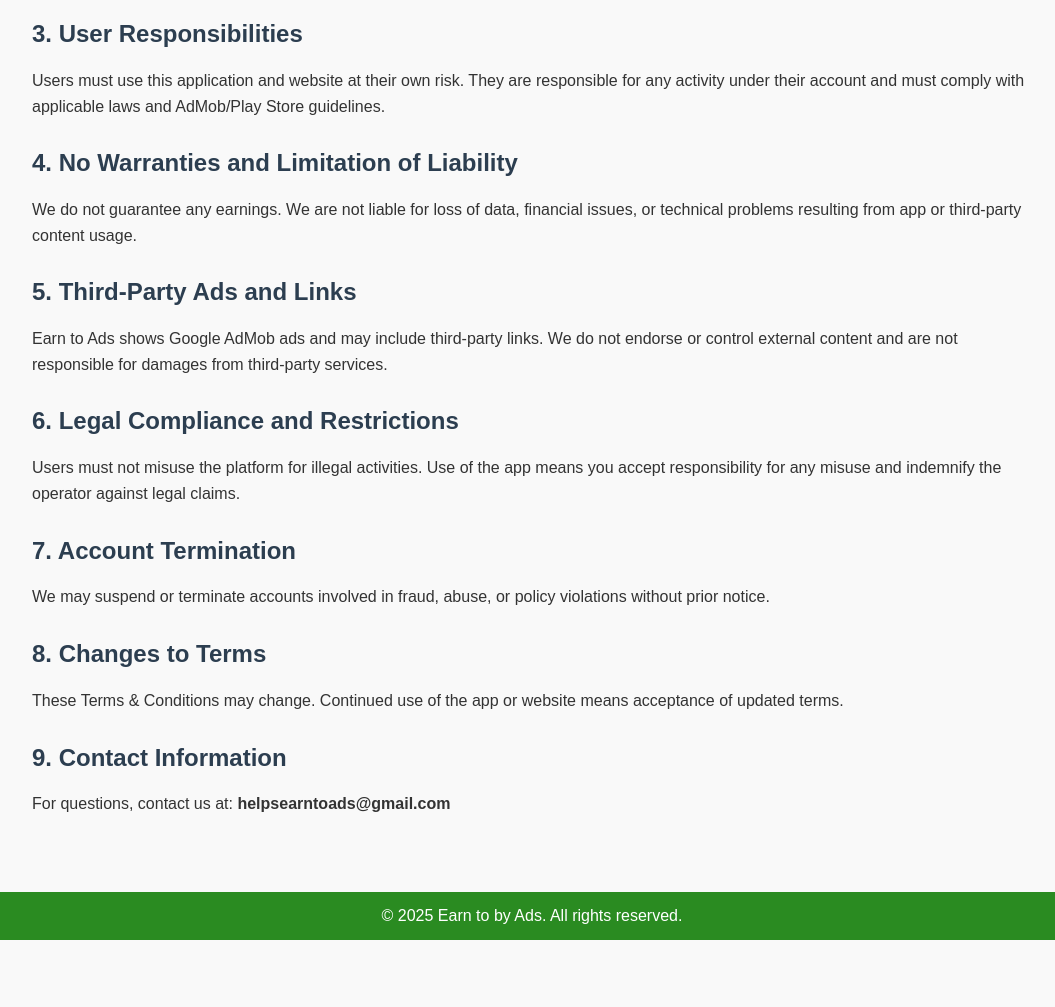
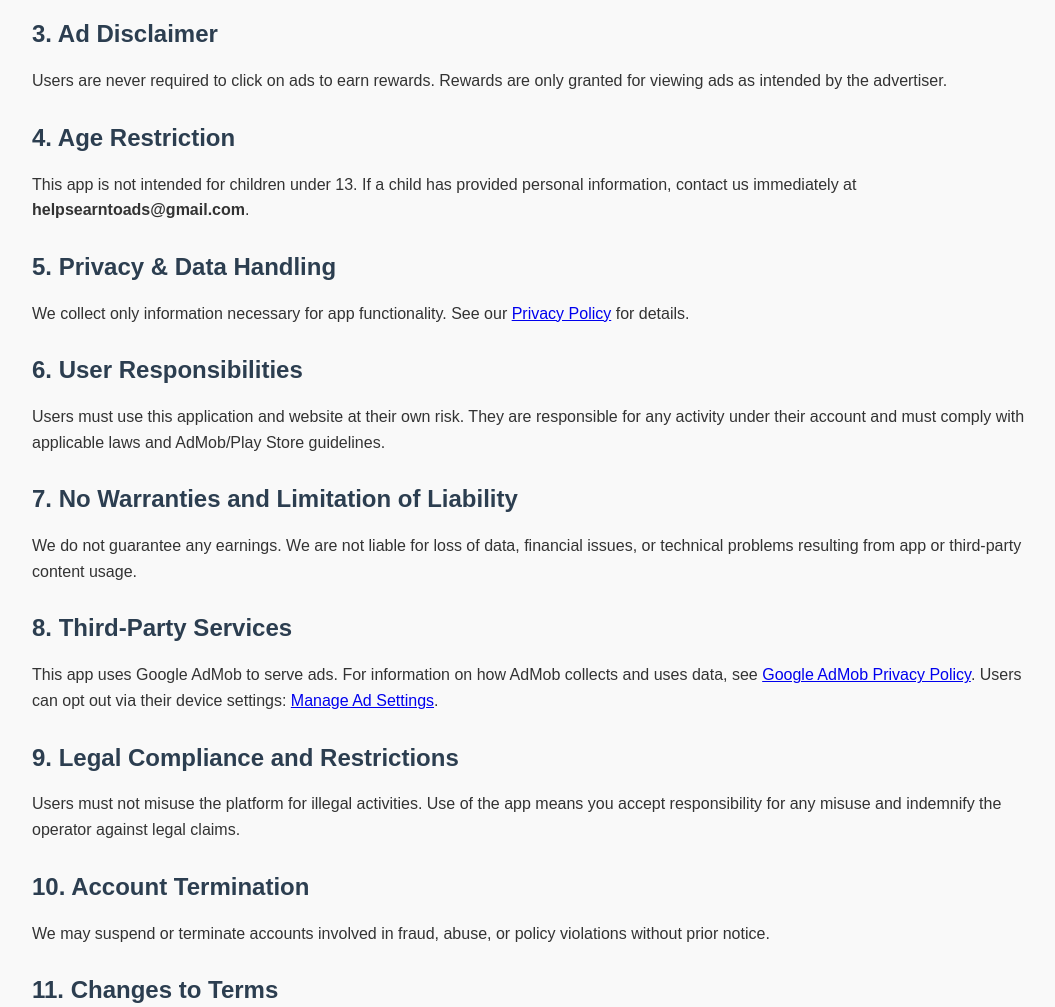
Before and after one commit to Fleepzonsoftech/Earn-to-by-Ads, a plain HTML site: page terms.html in a window 1280 px wide. Shown: the part 360-1367 px from the top of the page, without its empty margins (108-1163 px from the left). Before the commit the page ends 1300 px from the top, so only its background shows below. Drawn offline with Linux system fonts and the light colour scheme.

Commit message:
Update terms.html

```diff
--- a/terms.html
+++ b/terms.html
@@ -4,16 +4,6 @@
   <meta charset="UTF-8">
   <title>Terms & Conditions - Earn to by Ads</title>
   <meta name="viewport" content="width=device-width, initial-scale=1.0">
-
-  <!-- Favicon for all browsers -->
-  <link rel="icon" href="https://earntoads.online/icon.png" type="image/png" sizes="512x512">
-
-  <!-- Apple touch icon for iOS devices -->
-  <link rel="apple-touch-icon" href="https://earntoads.online/icon.png" sizes="512x512">
-
-  <!-- Optional: standard favicon fallback -->
-  <link rel="shortcut icon" href="https://earntoads.online/icon.png" type="image/png">
-
   <style>
     body {
       font-family: Arial, sans-serif;
@@ -50,16 +40,6 @@
       margin-bottom: 15px;
     }
 
-    .ad-section {
-      background: #eaeaea;
-      border: 2px dashed #aaa;
-      text-align: center;
-      padding: 15px;
-      margin: 30px 0;
-      color: #777;
-      font-size: 16px;
-    }
-
     footer {
       background-color: #2a8b21;
       color: white;
@@ -79,17 +59,9 @@
 
   <header>
     <h1>Earn to by Ads - Terms & Conditions</h1>
-
   </header>
 
   <main>
-
-
-
-
-
-
-  </div>
 
     <h2>1. Acceptance of Terms</h2>
     <p>By downloading, accessing, or using the "Earn to by Ads" application or website, users agree to abide by these Terms and Conditions. If you do not agree with these terms, please do not use the app or website.</p>
@@ -97,36 +69,34 @@
     <h2>2. Description of Service</h2>
     <p>Earn to Ads is a rewards-based platform where users can earn virtual coins or points by interacting with advertisements (including Google AdMob ads), completing tasks, and participating in daily activities.</p>
 
+    <h2>3. Ad Disclaimer</h2>
+    <p>Users are never required to click on ads to earn rewards. Rewards are only granted for viewing ads as intended by the advertiser.</p>
 
+    <h2>4. Age Restriction</h2>
+    <p>This app is not intended for children under 13. If a child has provided personal information, contact us immediately at <strong>helpsearntoads@gmail.com</strong>.</p>
 
+    <h2>5. Privacy & Data Handling</h2>
+    <p>We collect only information necessary for app functionality. See our <a href="privacy.html" target="_blank">Privacy Policy</a> for details.</p>
 
-
-  </div>
-
-    <h2>3. User Responsibilities</h2>
+    <h2>6. User Responsibilities</h2>
     <p>Users must use this application and website at their own risk. They are responsible for any activity under their account and must comply with applicable laws and AdMob/Play Store guidelines.</p>
 
-    <h2>4. No Warranties and Limitation of Liability</h2>
+    <h2>7. No Warranties and Limitation of Liability</h2>
     <p>We do not guarantee any earnings. We are not liable for loss of data, financial issues, or technical problems resulting from app or third-party content usage.</p>
 
-    <h2>5. Third-Party Ads and Links</h2>
-    <p>Earn to Ads shows Google AdMob ads and may include third-party links. We do not endorse or control external content and are not responsible for damages from third-party services.</p>
+    <h2>8. Third-Party Services</h2>
+    <p>This app uses Google AdMob to serve ads. For information on how AdMob collects and uses data, see <a href="https://policies.google.com/privacy" target="_blank">Google AdMob Privacy Policy</a>. Users can opt out via their device settings: <a href="https://www.google.com/settings/ads" target="_blank">Manage Ad Settings</a>.</p>
 
-    <h2>6. Legal Compliance and Restrictions</h2>
+    <h2>9. Legal Compliance and Restrictions</h2>
     <p>Users must not misuse the platform for illegal activities. Use of the app means you accept responsibility for any misuse and indemnify the operator against legal claims.</p>
 
-
-
-
-  </div>
-
-    <h2>7. Account Termination</h2>
+    <h2>10. Account Termination</h2>
     <p>We may suspend or terminate accounts involved in fraud, abuse, or policy violations without prior notice.</p>
 
-    <h2>8. Changes to Terms</h2>
+    <h2>11. Changes to Terms</h2>
     <p>These Terms & Conditions may change. Continued use of the app or website means acceptance of updated terms.</p>
 
-    <h2>9. Contact Information</h2>
+    <h2>12. Contact Information</h2>
     <p>For questions, contact us at: <strong>helpsearntoads@gmail.com</strong></p>
 
   </main>
```
